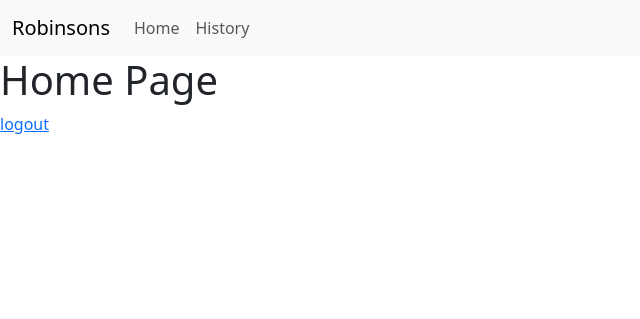
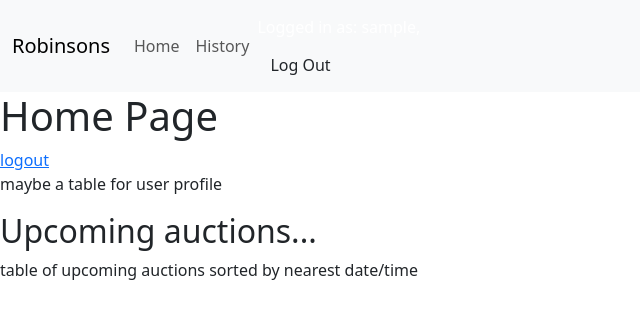
Before and after one commit to elcaptian113/Robinsons-Auctioneers, a PHP site: page /src/pages/home.php in a window 1280 px wide. Shown: the top 319 px of the page, without its empty margins (0-640 px from the left). Run offline with PHP 8.4, Linux system fonts and the light colour scheme; the visitor is signed in with stand-in values (Sample User, id 1).

Commit message:
base functionality added

```diff
--- a/src/components/forms/login.php
+++ b/src/components/forms/login.php
@@ -2,14 +2,14 @@
 
 
         <main class="form-signin w-100 m-auto">
-			<form action="../../index.php" method="post">
+			<form action="../../index.php" method="post" autoComplete="off">
 				<h1 class="h3 mb-3 fw-normal">Please sign in</h1>
 				<div class="form-floating">
-					<input type="text" class="form-control" name="username" id="username">
+					<input type="text" class="form-control" name="username" id="username" required>
 					<label for="username">Username</label>
 				</div>
 				<div class="form-floating">
-					<input type="password" class="form-control" name="password" id="password">
+					<input type="password" class="form-control" name="password" id="password" required>
 					<label for="password">Password</label>
 				</div>
 				<button class="btn btn-primary w-100 py-2" type="submit">Sign in</button>
--- a/src/components/navigation/navbar.php
+++ b/src/components/navigation/navbar.php
@@ -20,6 +20,12 @@
                 }
             ?>
         </ul>
+        <form class="navbar-form navbar-right">
+					<div class="form-group">
+						<label id="user" class=" col-form-label"style="color: white;">Logged in as: <?php echo $_SESSION['user']; ?>,</label>
+					</div>
+					<a class="btn btn-default" href="../../src/components/session/logout.php">Log Out</a>
+				</form>
     </div>
   </div>
 </nav>
--- a/src/pages/history.php
+++ b/src/pages/history.php
@@ -8,5 +8,5 @@
 </script>
 <body>
   <h1>History Page</h1>
-
+  <p>table of users won bids</p>
 </body>
--- a/src/pages/home.php
+++ b/src/pages/home.php
@@ -9,4 +9,7 @@
 <body>
   <h1>Home Page</h1>
   <a href="../../src/components/session/logout.php">logout</a>
+  <p>maybe a table for user profile</p>
+  <h2>Upcoming auctions...</h2>
+  <p>table of upcoming auctions sorted by nearest date/time</p>
 </body>
```
Also changed, not shown: src/components/forms/register.php (added, +38 -0 lines), src/components/navigation/adminNavbar.php (+7 -1 lines), src/pages/register.php (+1 -38 lines).
